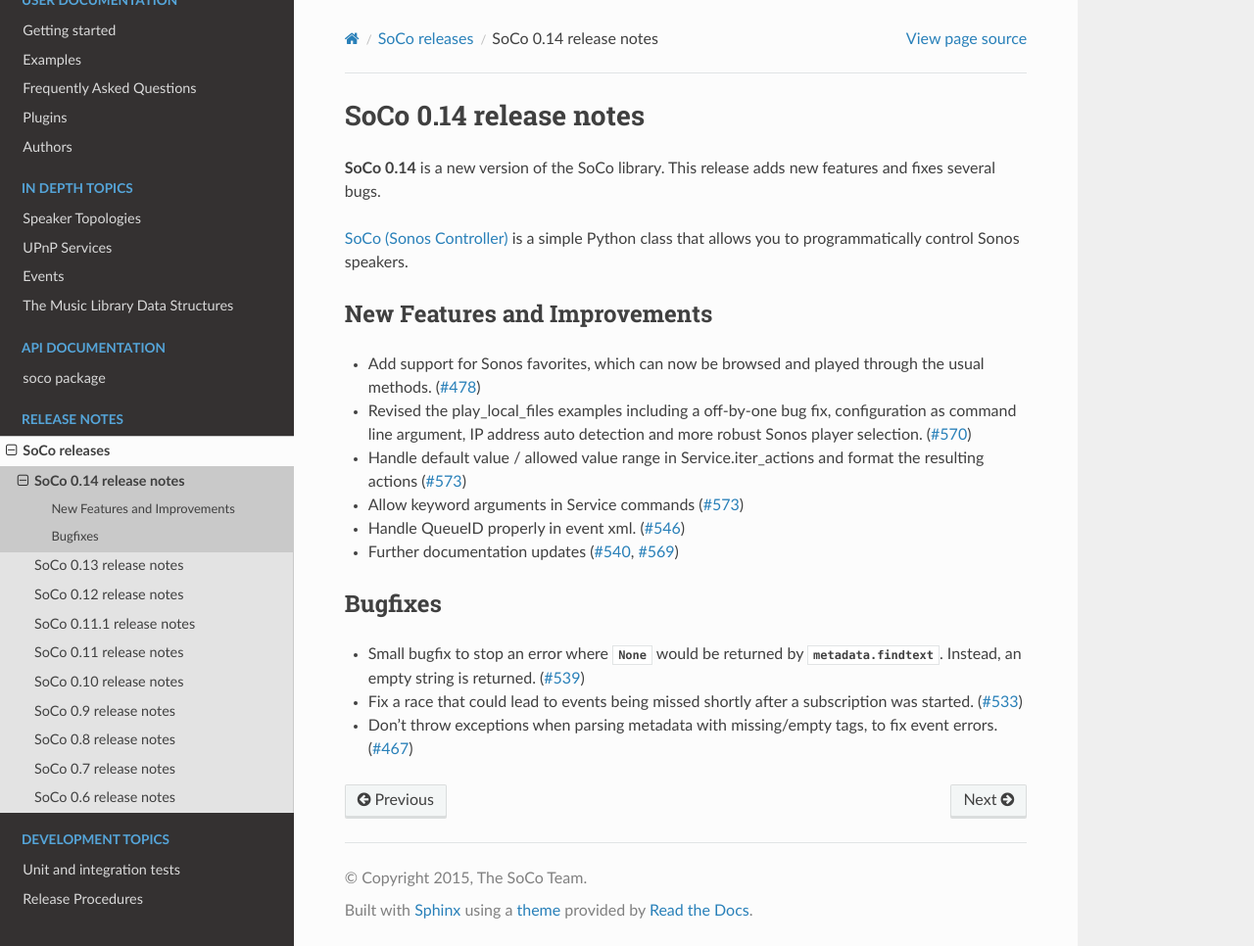
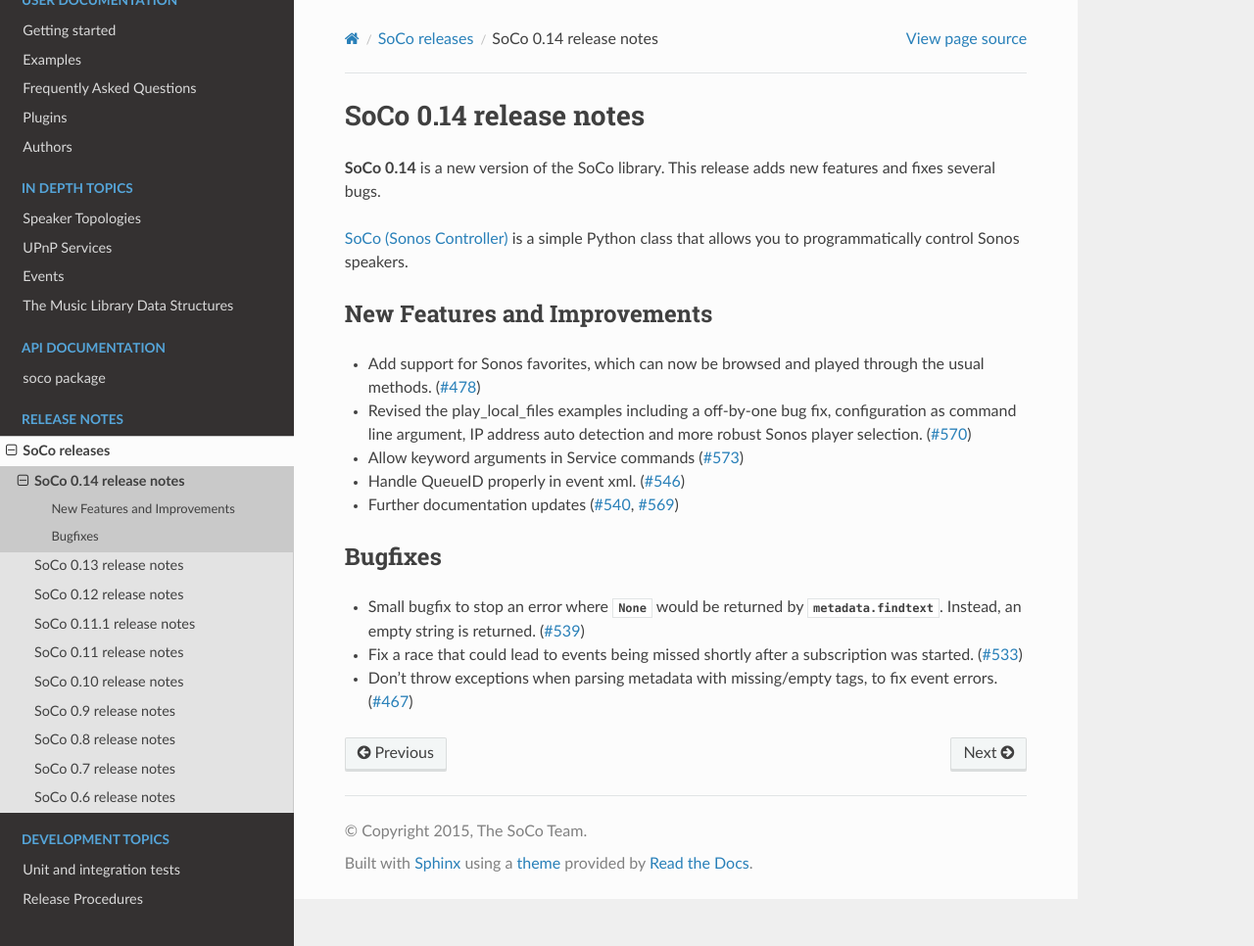
Before and after one commit to SoCo/SoCo, a Sphinx documentation site: the page built from doc/releases/0.14.rst, in a window 1280 px wide and 966 px high. Shown: the whole window at 98% size. Built offline with Sphinx 7.4.7 and the Read the Docs theme 2.0.0, drawn with Linux system fonts in a browser that asks for light colours.

Commit message:
Remove reference to #573 from 0.14 release notes
See https://github.com/SoCo/SoCo/issues/538

```diff
--- a/doc/releases/0.14.rst
+++ b/doc/releases/0.14.rst
@@ -18,10 +18,6 @@
   configuration as command line argument, IP address auto detection and more
   robust Sonos player selection.
   (`#570 <https://github.com/SoCo/SoCo/pull/570>`_)
-
-* Handle default value / allowed value range in Service.iter_actions and
-  format the resulting actions
-  (`#573 <https://github.com/SoCo/SoCo/pull/573>`_)
 
 * Allow keyword arguments in Service commands
   (`#573 <https://github.com/SoCo/SoCo/pull/573>`_)
```
